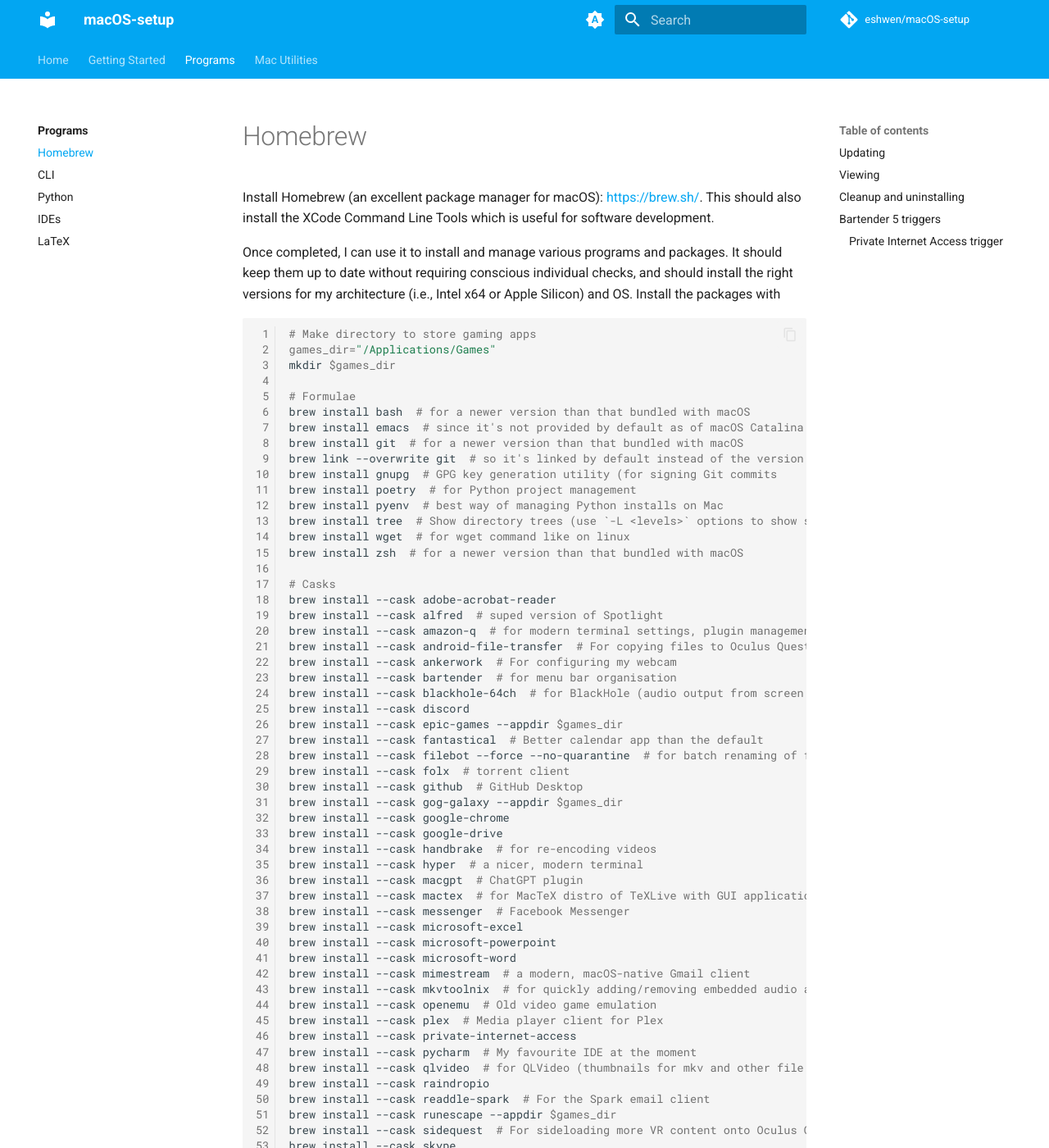
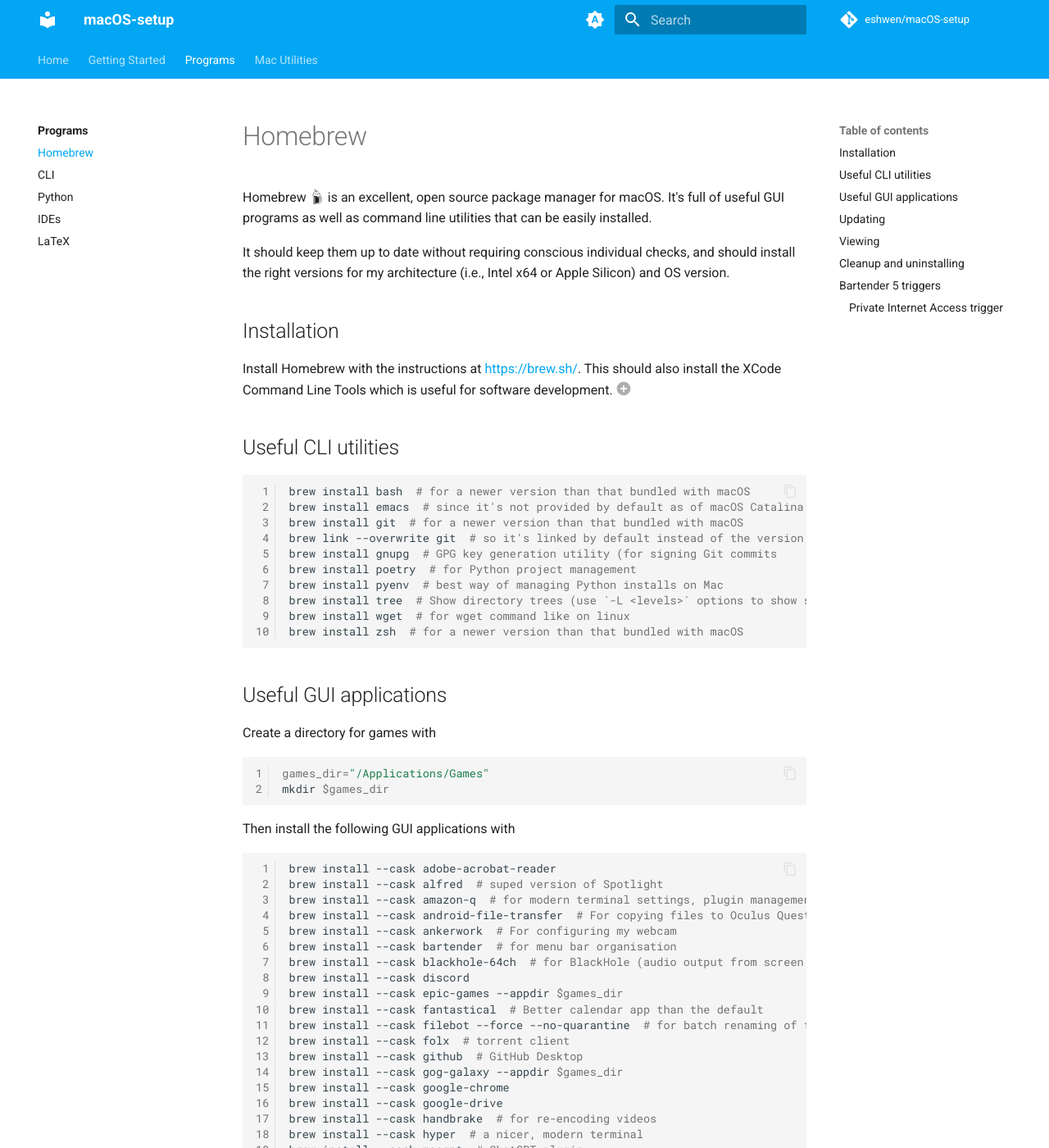
Before and after one commit to eshwen/macOS-setup, an MkDocs documentation site: the page built from docs/programs/homebrew.md, in a window 1280 px wide and 1400 px high. Shown: the whole window at 82% size. Built offline with MkDocs 1.6.1 and Material for MkDocs 9.7.7, drawn with Linux system fonts in a browser that asks for light colours; comment, search, counter and statistics services are not loaded; the version menu is left out; some of the changed text lies outside the part shown.

Commit message:
Improve formatting and wording

````diff
--- a/docs/programs/homebrew.md
+++ b/docs/programs/homebrew.md
@@ -1,16 +1,19 @@
 # Homebrew
 
+Homebrew :simple-homebrew: is an excellent, open source package manager for macOS. It's full of useful GUI programs as well as command line utilities that can be easily installed.
 
-Install Homebrew (an excellent package manager for macOS): <https://brew.sh/>. This should also install the XCode Command Line Tools which is useful for software development.
+It should keep them up to date without requiring conscious individual checks, and should install the right versions for my architecture (i.e., Intel x64 or Apple Silicon) and OS version.
 
-Once completed, I can use it to install and manage various programs and packages. It should keep them up to date without requiring conscious individual checks, and should install the right versions for my architecture (i.e., Intel x64 or Apple Silicon) and OS. Install the packages with
+## Installation
+
+Install Homebrew with the instructions at <https://brew.sh/>. This should also install the XCode Command Line Tools which is useful for software development.(1)
+{ .annotate }
+
+1. The manpage is at <https://docs.brew.sh/Manpage>, containing a bunch of useful commands like `autoremove` (to remove unused dependencies).
+
+## Useful CLI utilities
 
 ```sh
-# Make directory to store gaming apps
-games_dir="/Applications/Games"
-mkdir $games_dir
-
-# Formulae
 brew install bash  # for a newer version than that bundled with macOS
 brew install emacs  # since it's not provided by default as of macOS Catalina. If I can't run emacs after it's been installed, do 'brew reinstall --cask --no-quarantine emacs'
 brew install git  # for a newer version than that bundled with macOS
@@ -21,8 +24,20 @@
 brew install tree  # Show directory trees (use `-L <levels>` options to show set number of levels)
 brew install wget  # for wget command like on linux
 brew install zsh  # for a newer version than that bundled with macOS
+```
 
-# Casks
+## Useful GUI applications
+
+Create a directory for games with
+
+```shell
+games_dir="/Applications/Games"
+mkdir $games_dir
+```
+
+Then install the following GUI applications with
+
+```sh
 brew install --cask adobe-acrobat-reader
 brew install --cask alfred  # suped version of Spotlight
 brew install --cask amazon-q  # for modern terminal settings, plugin management, etc.
@@ -71,8 +86,6 @@
 Typically, the `--cask` option is used when you want to install GUI applications. Certain packages like `handbrake` can operate solely on the command line. So in that case, just doing `brew install handbrake` would install the _formula_ (the CLI-only version), where `brew install --cask handbrake` will install the GUI application that sits in my `Applications` folder.
 
 For any issues with opening these programs, see <https://support.apple.com/en-gb/guide/mac-help/mh40616/mac>.
-
-The manpage is at <https://docs.brew.sh/Manpage>, containing a bunch of useful commands like `autoremove` (to remove unused dependencies).
 
 ## Updating
 
````
